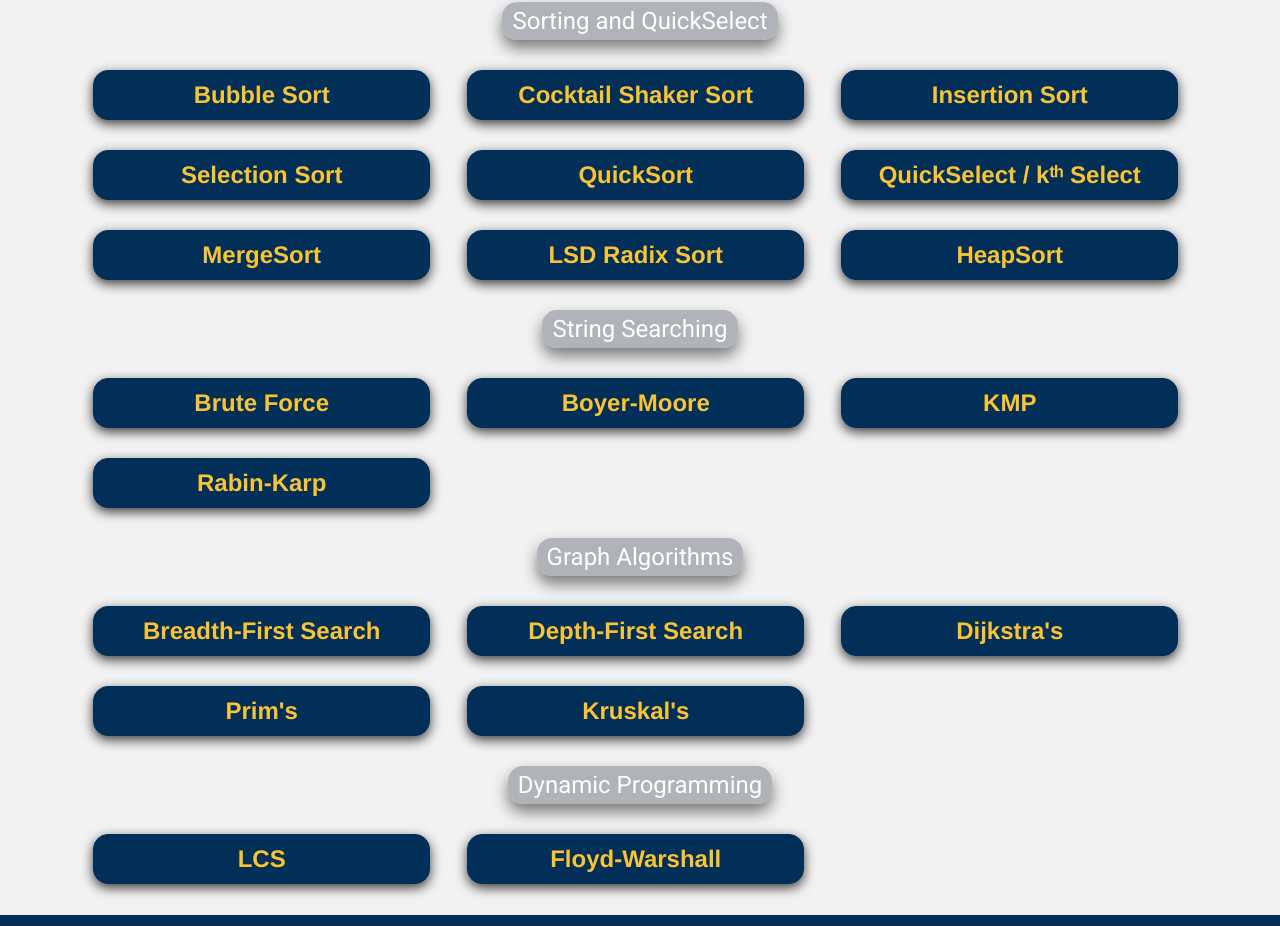
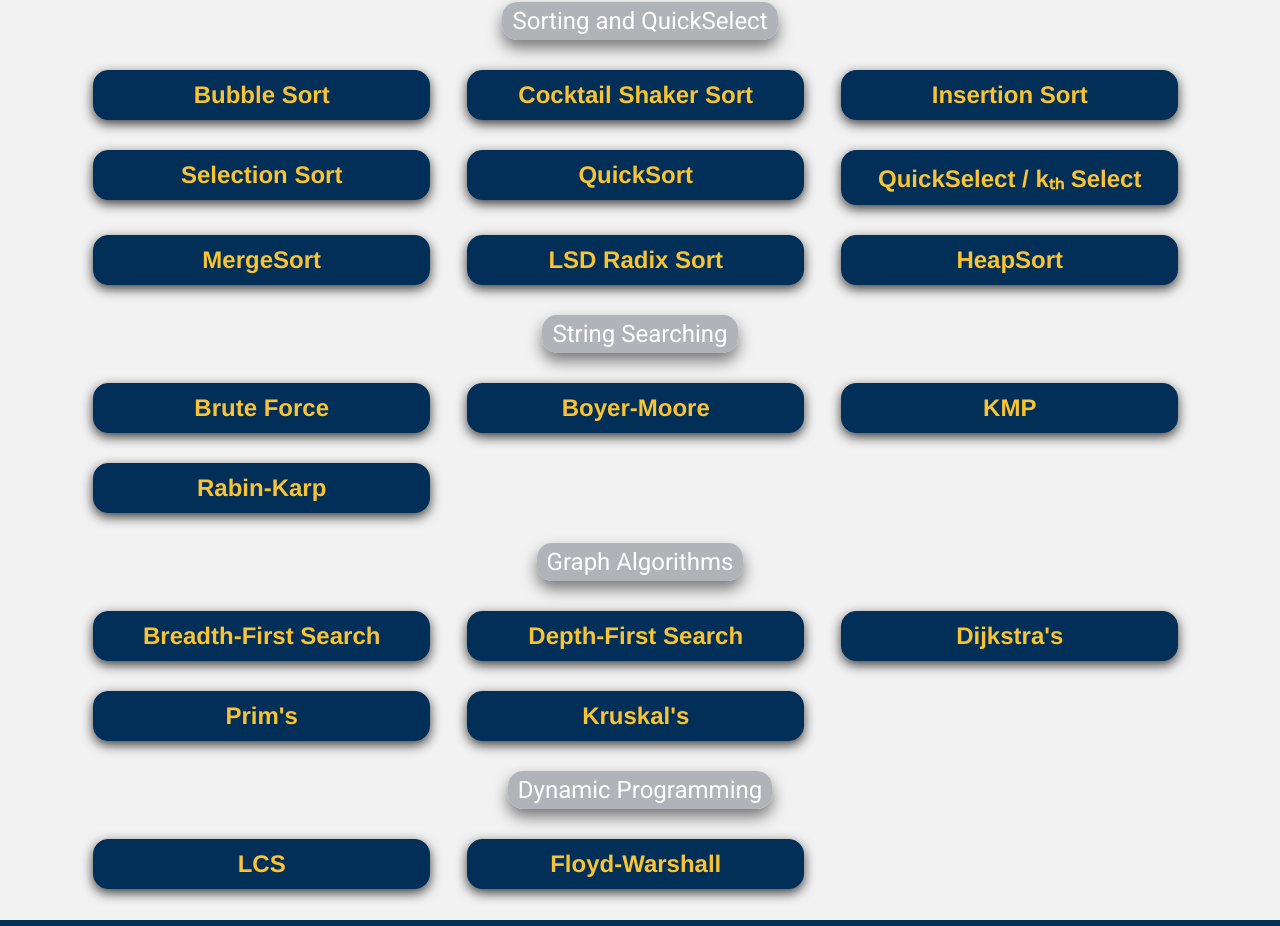
Before and after one commit to RodrigoDLPontes/visualization-tool, a React (Create React App) app: page / in a window 1280 px wide. Shown: the part 925-1851 px from the top of the page. Built offline with nearby package versions, Linux system fonts and the light colour scheme; the HTML template or start-up script is replaced by a standard one.

Commit message:
Fixed kth select font issue

```diff
--- a/src/AlgoList.js
+++ b/src/AlgoList.js
@@ -26,7 +26,7 @@ export const algoMap = {
 	InsertionSort: ['Insertion Sort', algos.InsertionSort],
 	SelectionSort: ['Selection Sort', algos.SelectionSort],
 	QuickSort: ['QuickSort', algos.QuickSort],
-	QuickSelect: ['QuickSelect / kᵗʰ Select', algos.QuickSelect],
+	QuickSelect: ['QuickSelect / kₜₕ Select', algos.QuickSelect],
 	MergeSort: ['MergeSort', algos.MergeSort],
 	LSDRadix: ['LSD Radix Sort', algos.LSDRadix],
 	HeapSort: ['HeapSort', algos.HeapSort],
--- a/src/algo/QuickSelect.js
+++ b/src/algo/QuickSelect.js
@@ -79,7 +79,9 @@ export default class QuickSelect extends Algorithm {
 		);
 		this.controls.push(this.listField);
 
-		addLabelToAlgorithmBar('kᵗʰ element (1 indexed)', horizontalGroup);
+
+
+		addLabelToAlgorithmBar('kₜₕ element (1 indexed)', horizontalGroup);
 
 		// k text field
 		this.kField = addControlToAlgorithmBar('Text', '', horizontalGroup);
```
